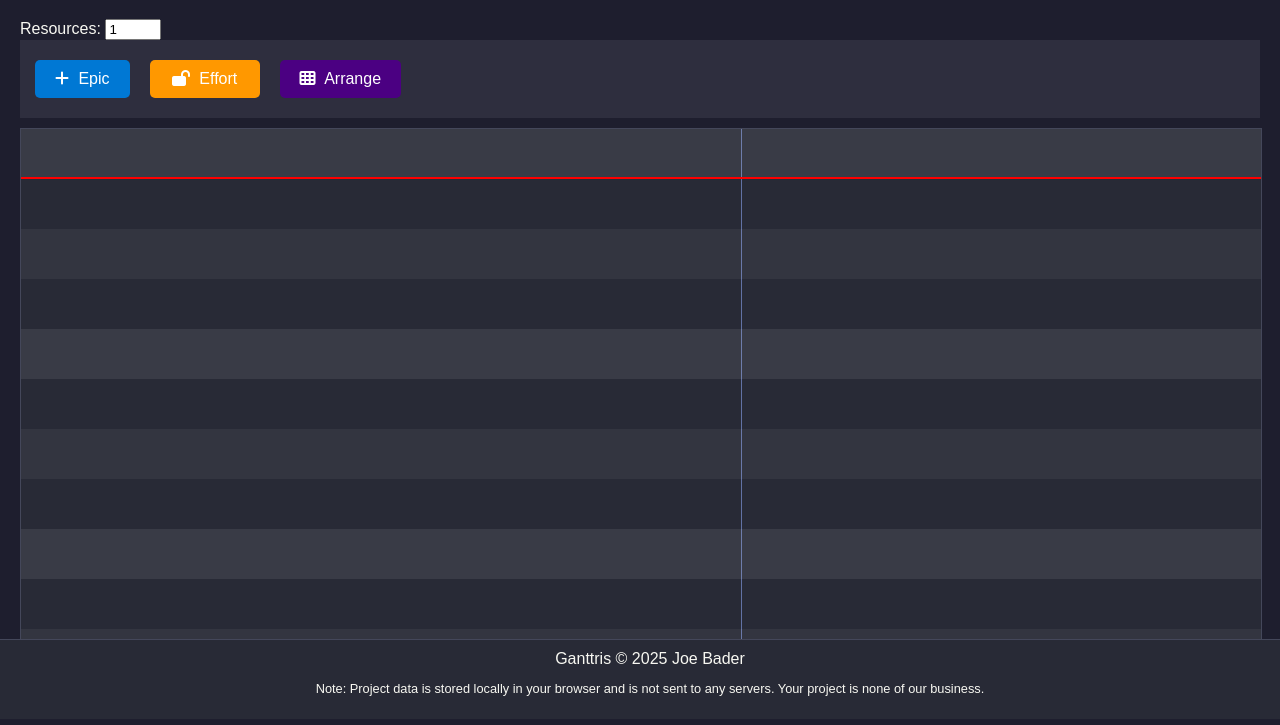
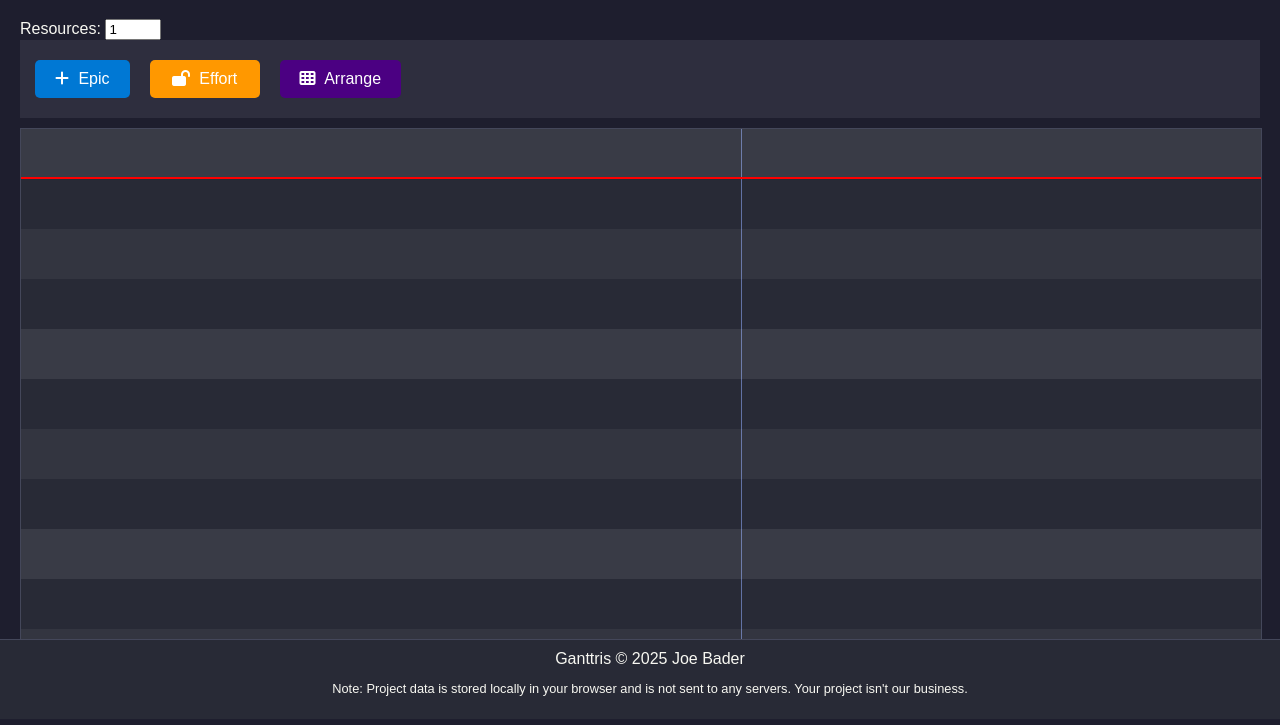
Before and after one commit to Ganttris/ganttris, a website: page src/index.html in a window 1280 px wide. Shown: the part 81-806 px from the top of the page. Drawn offline with Linux system fonts and the light colour scheme; files that its build step writes are made by us from their sources.

Commit message:
Changes 'Your project is none of our business.' to 'Your project isn't our business'

```diff
--- a/src/index.html
+++ b/src/index.html
@@ -44,7 +44,7 @@
         document.write(`Ganttris &copy; ${new Date().getFullYear()} Joe Bader`);
     </script>
     <p style="font-size: 0.8em; color: #f8f8f2;">
-        Note: Project data is stored locally in your browser and is not sent to any servers. Your project is none of our business.
+        Note: Project data is stored locally in your browser and is not sent to any servers. Your project isn't our business.
     </p>
 </footer>
 
```
